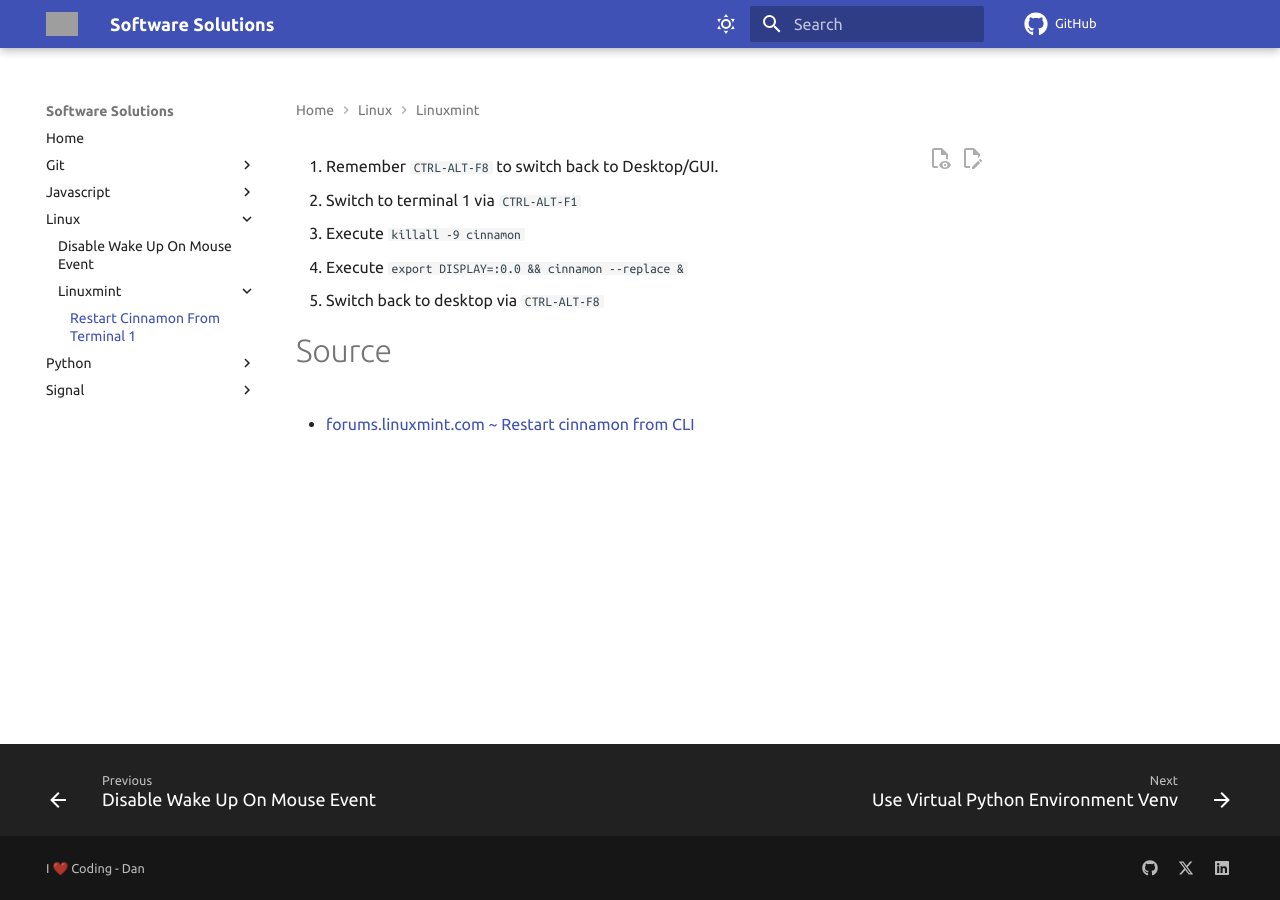
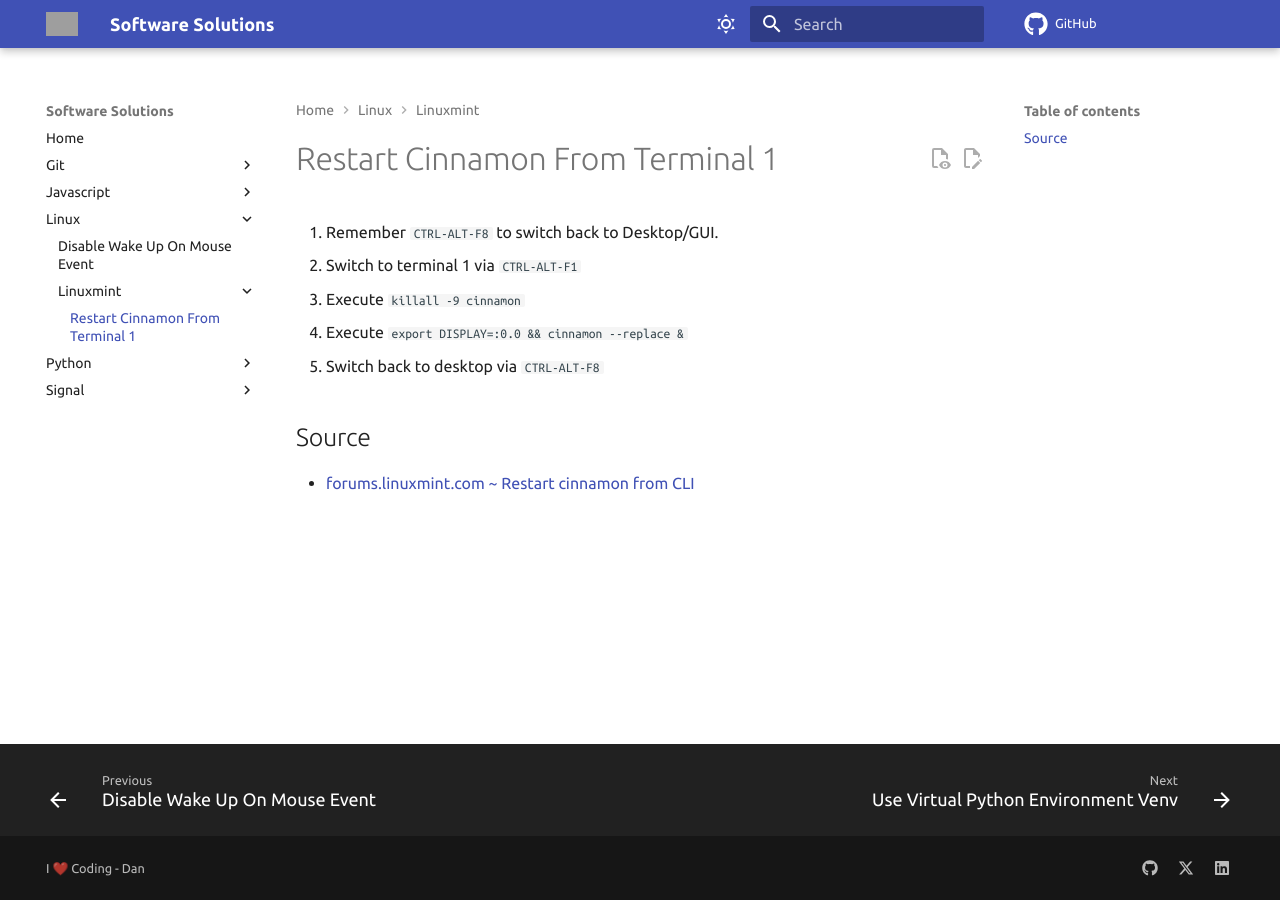
Before and after one commit to danieldreke/software-solutions, an MkDocs documentation site: the page built from docs/linux/linuxmint/restart-cinnamon-from-terminal-1.md, in a window 1280 px wide. Built offline with MkDocs 1.6.1 and Material for MkDocs 9.7.7, drawn with Linux system fonts in a browser that asks for light colours; comment, search, counter and statistics services are not loaded; grey boxes are pictures that could not be loaded.

Commit message:
Update restart-cinnamon-from-terminal-1.md

```diff
--- a/docs/linux/linuxmint/restart-cinnamon-from-terminal-1.md
+++ b/docs/linux/linuxmint/restart-cinnamon-from-terminal-1.md
@@ -4,6 +4,6 @@
 1. Execute `export DISPLAY=:0.0 && cinnamon --replace &`
 1. Switch back to desktop via `CTRL-ALT-F8`
 
-# Source
+## Source
 
 - [forums.linuxmint.com ~ Restart cinnamon from CLI](https://forums.linuxmint.com/viewtopic.php?p=829721&sid=d0632c82a42429e89981142aabdc634d#p829721)
```
